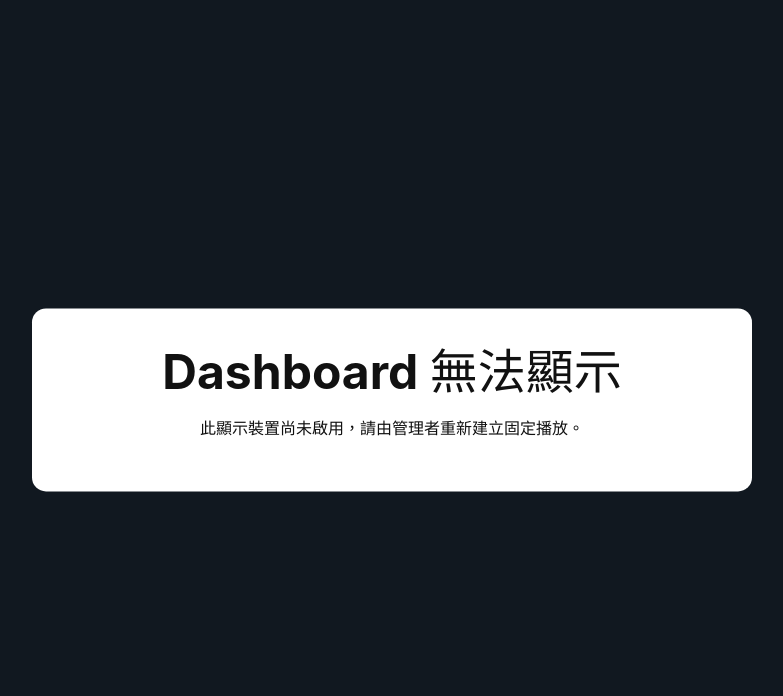
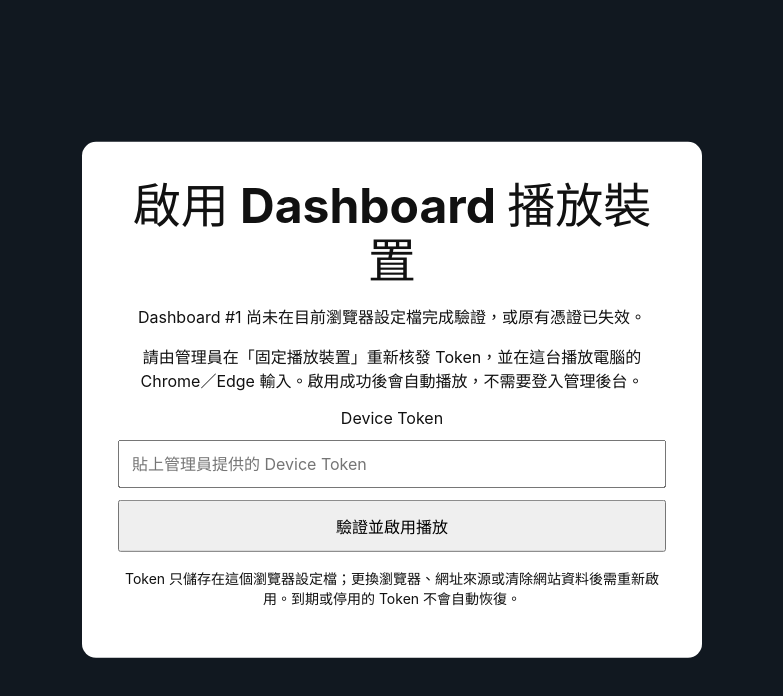
Before and after one commit to Tingyi0805/universal-query-platform, a React (Vite) app in the folder client/: page /display/dashboards/1 in a window 1280 px wide. Shown: the top 696 px of the page, without its empty margins (248-1031 px from the left). Built offline with nearby package versions, Linux system fonts and the light colour scheme.

Commit message:
Dashboard：播放端 Token 啟用與失效復原
* feat: allow playback-side device activation with server validation and recovery

* fix: import React form event type for activation page

```diff
--- a/client/src/pages/DashboardDisplayPage.tsx
+++ b/client/src/pages/DashboardDisplayPage.tsx
@@ -1,4 +1,4 @@
-import { useCallback, useEffect, useMemo, useState, type CSSProperties } from "react";
+import { useCallback, useEffect, useMemo, useState, type CSSProperties, type FormEvent } from "react";
 import { Link, useParams, useSearchParams } from "react-router-dom";
 import { apiRequest } from "../api/client";
 import { useAuth } from "../auth/AuthContext";
@@ -146,9 +146,12 @@
   const previewKey = searchParams.get("previewKey");
   const autoFullscreenRequested = searchParams.get("autoFullscreen") === "1";
   const deviceMode = window.location.pathname.startsWith("/display/dashboards/");
-  const deviceToken = deviceMode
-    ? localStorage.getItem(`uqp.dashboard.device.${dashboardId}`)
-    : null;
+  const deviceStorageKey = `uqp.dashboard.device.${dashboardId}`;
+  const [deviceToken, setDeviceToken] = useState<string | null>(() => deviceMode ? localStorage.getItem(deviceStorageKey) : null);
+  const [activationInput, setActivationInput] = useState("");
+  const [activationBusy, setActivationBusy] = useState(false);
+  const [activationError, setActivationError] = useState("");
+  const [activationRequired, setActivationRequired] = useState(() => deviceMode && !localStorage.getItem(deviceStorageKey));
   const { accessToken } = useAuth();
 
   const [preview, setPreview] = useState<PreviewResult | null>(null);
@@ -167,7 +170,8 @@
     if (!Number.isFinite(dashboardId)) return;
     try {
       if (deviceMode && !deviceToken) {
-        setError("此顯示裝置尚未啟用，請由管理者重新建立固定播放。");
+        setActivationRequired(true);
+        setError("");
         return;
       }
 
@@ -185,8 +189,14 @@
       );
       setPreview(result);
       setError("");
+      if (deviceMode) { setActivationRequired(false); setActivationError(""); }
     } catch (e) {
-      setError(e instanceof Error ? e.message : "Dashboard 載入失敗。");
+      if (deviceMode && (e as { status?: number }).status === 401) {
+        setActivationRequired(true);
+        setPreview(null);
+        setError("");
+        setActivationError("裝置憑證已失效、停用或不符合來源 IP 限制。請向管理員取得新 Token，或確認裝置狀態。");
+      } else setError(e instanceof Error ? e.message : "Dashboard 載入失敗。");
     }
   }, [accessToken, dashboardId, deviceMode, deviceToken]);
 
@@ -211,7 +221,8 @@
 
     try {
       if (deviceMode && !deviceToken) {
-        setError("此顯示裝置尚未啟用，請由管理者重新建立固定播放。");
+        setActivationRequired(true);
+        setError("");
         return;
       }
 
@@ -228,7 +239,12 @@
       );
       setProfiles(result.profiles);
     } catch (e) {
-      setError(e instanceof Error ? e.message : "Dashboard 版面載入失敗。");
+      if (deviceMode && (e as { status?: number }).status === 401) {
+        setActivationRequired(true);
+        setProfiles([]);
+        setError("");
+        setActivationError("裝置憑證驗證失敗，請確認裝置是否啟用、過期或限制來源 IP。");
+      } else setError(e instanceof Error ? e.message : "Dashboard 版面載入失敗。");
     }
   }, [accessToken, dashboardId, deviceMode, deviceToken, previewKey]);
 
@@ -506,6 +522,60 @@
     );
   }
 
+  async function activateDevice(event: FormEvent<HTMLFormElement>) {
+    event.preventDefault();
+    const token = activationInput.trim();
+    if (!token || !Number.isInteger(dashboardId) || dashboardId <= 0) {
+      setActivationError("請輸入有效的裝置 Token。");
+      return;
+    }
+    setActivationBusy(true);
+    setActivationError("");
+    try {
+      // Verify with the server BEFORE persisting; this endpoint enforces dashboard,
+      // revocation, expiry and source-IP restrictions.
+      await apiRequest<{ profiles: LayoutProfile[] }>(
+        `/dashboards/device/${dashboardId}/layout`,
+        { headers: { "X-Dashboard-Device-Token": token } },
+        null,
+      );
+      localStorage.setItem(deviceStorageKey, token);
+      setDeviceToken(token);
+      setActivationInput("");
+      setActivationRequired(false);
+      setPreview(null);
+      setProfiles([]);
+      setError("");
+    } catch (e) {
+      setActivationError(e instanceof Error ? e.message : "裝置驗證失敗，請確認 Token。");
+    } finally {
+      setActivationBusy(false);
+    }
+  }
+
+  if (deviceMode && activationRequired) {
+    return (
+      <main className="dashboard-display-screen">
+        <div className="dashboard-display-error" style={{ maxWidth: 620 }}>
+          <h1>啟用 Dashboard 播放裝置</h1>
+          <p>Dashboard #{dashboardId} 尚未在目前瀏覽器設定檔完成驗證，或原有憑證已失效。</p>
+          <p>請由管理員在「固定播放裝置」重新核發 Token，並在這台播放電腦的 Chrome／Edge 輸入。啟用成功後會自動播放，不需要登入管理後台。</p>
+          <form onSubmit={(event) => void activateDevice(event)} style={{ display: "grid", gap: 12, marginTop: 16 }}>
+            <label htmlFor="dashboard-device-activation-token">Device Token</label>
+            <input id="dashboard-device-activation-token" type="password" autoComplete="off" spellCheck={false} required
+              value={activationInput} onChange={(event) => setActivationInput(event.target.value)}
+              placeholder="貼上管理員提供的 Device Token" style={{ width: "100%", padding: 12, fontSize: 16 }} />
+            {activationError && <p role="alert" style={{ color: "#b42318" }}>{activationError}</p>}
+            <button type="submit" disabled={activationBusy} style={{ padding: 12 }}>
+              {activationBusy ? "驗證中…" : "驗證並啟用播放"}
+            </button>
+          </form>
+          <p style={{ fontSize: 14, marginTop: 16 }}>Token 只儲存在這個瀏覽器設定檔；更換瀏覽器、網址來源或清除網站資料後需重新啟用。到期或停用的 Token 不會自動恢復。</p>
+        </div>
+      </main>
+    );
+  }
+
   if (error && !preview) {
     return (
       <main className="dashboard-display-screen">
```
